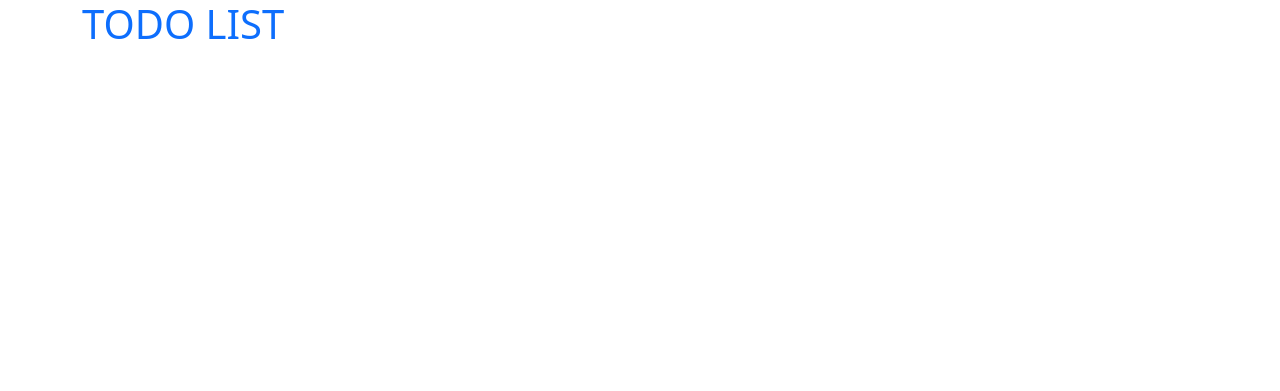
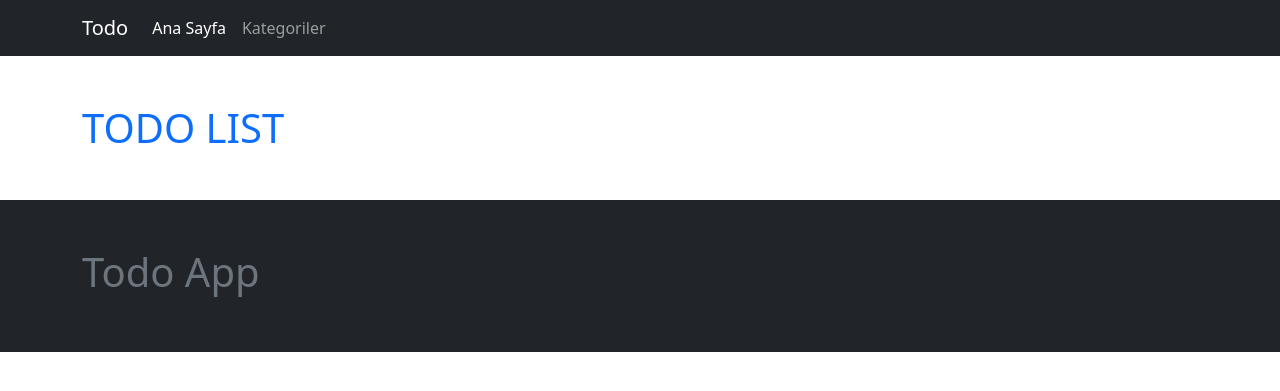
Before and after one commit to hakanyalcinkaya/Uctan-Uca-Projelerle-Sifirdan-Full-Stack-Python-ve-Django-Egitimi, a Django app: page / in a window 1280 px wide. Shown: the top 391 px of the page. Run offline with Django 4.2, Linux system fonts and the light colour scheme; some libraries are stand-ins or nearby versions.

Commit message:
Django: Proje2: navbar ve footer eklendi

```diff
--- a/018-Django---proje2_todo_list/templates/core/base.html
+++ b/018-Django---proje2_todo_list/templates/core/base.html
@@ -9,11 +9,14 @@
     <link rel="stylesheet" href="{% static 'css/bootstrap.min.css' %}">
 </head>
 <body>
-    <div class="container">
+    {% include 'core/navbar.html' %}
+    <div class="container my-5">
         {% block container%}
         {% endblock container%}
     </div>
     <!-- BOOTSTRAP JS -->
-    <script src="{% static 'js/bootstrap.min.js' %}"></script>
+
+    {% include 'core/footer.html' %}
+    <script src="{% static 'js/bootstrap.bundle.min.js' %}"></script>
 </body>
 </html>
--- a/018-Django---proje2_todo_list/templates/core/footer.html
+++ b/018-Django---proje2_todo_list/templates/core/footer.html
@@ -0,0 +1,7 @@
+<div class="bg-dark py-5 mt-5">
+    <div class="container">
+        <div class="col">
+            <h1 class="text-muted">Todo App</h1>
+        </div>
+    </div>
+</div>
--- a/018-Django---proje2_todo_list/templates/core/navbar.html
+++ b/018-Django---proje2_todo_list/templates/core/navbar.html
@@ -0,0 +1,14 @@
+<nav class="navbar navbar-expand-lg bg-dark navbar-dark">
+    <div class="container">
+      <a class="navbar-brand" href="/">Todo</a>
+      <button class="navbar-toggler" type="button" data-bs-toggle="collapse" data-bs-target="#navbarNavAltMarkup" aria-controls="navbarNavAltMarkup" aria-expanded="false" aria-label="Toggle navigation">
+        <span class="navbar-toggler-icon"></span>
+      </button>
+      <div class="collapse navbar-collapse" id="navbarNavAltMarkup">
+        <div class="navbar-nav">
+          <a class="nav-link active" aria-current="page" href="/">Ana Sayfa</a>
+          <a class="nav-link" href="#">Kategoriler</a>
+        </div>
+      </div>
+    </div>
+  </nav>
```
